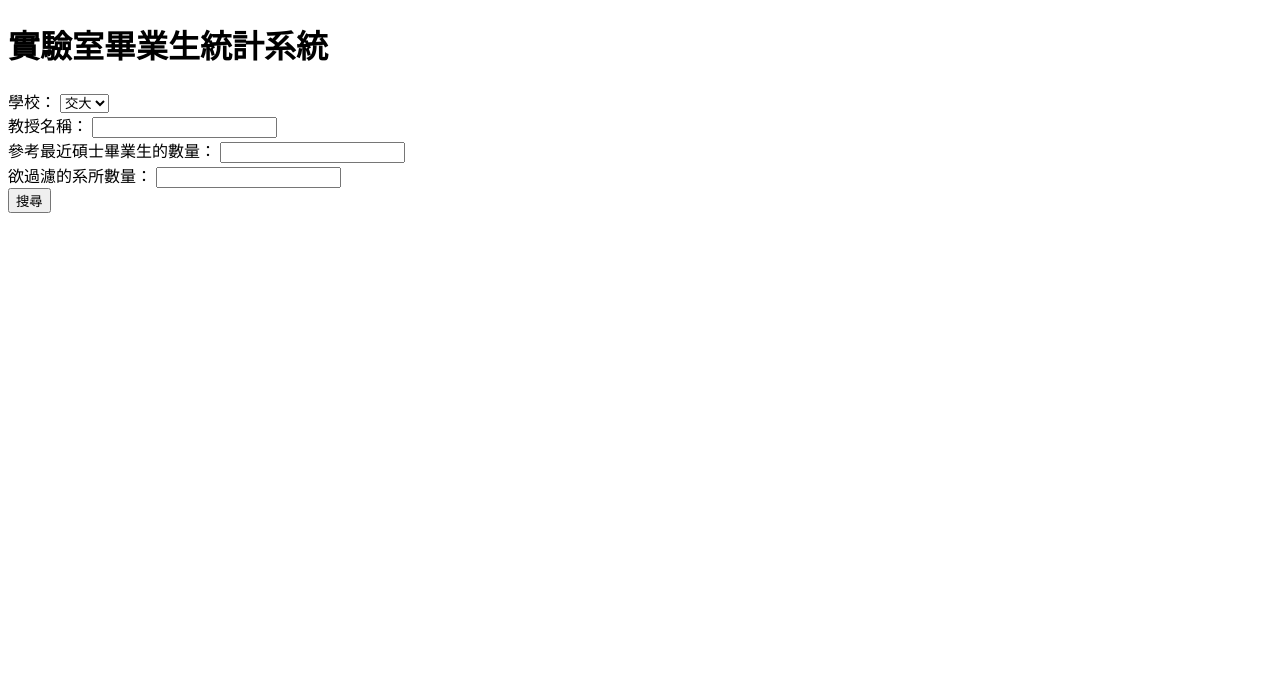
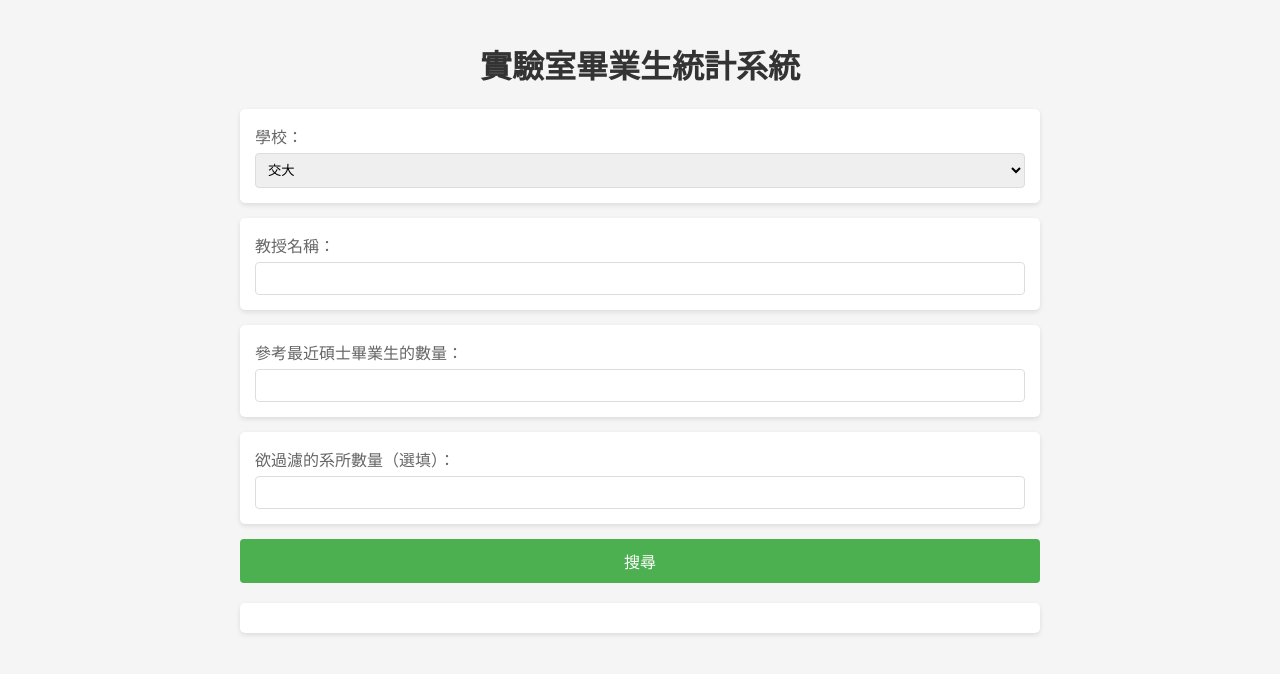
Before and after one commit to Edward-lan/Graduate-time-parser, a Flask app: page / in a window 1280 px wide. Shown: the top 674 px of the page. Run offline with Flask 2, Linux system fonts and the light colour scheme.

Commit message:
Update index.html

```diff
--- a/templates/index.html
+++ b/templates/index.html
@@ -4,10 +4,82 @@
     <title>實驗室畢業生統計系統</title>
     <meta charset="UTF-8">
     <meta name="viewport" content="width=device-width, initial-scale=1.0">
+    <style>
+        body {
+            font-family: Arial, sans-serif;
+            max-width: 800px;
+            margin: 0 auto;
+            padding: 20px;
+            background-color: #f5f5f5;
+        }
+
+        h1 {
+            color: #333;
+            text-align: center;
+        }
+
+        .form-group {
+            margin-bottom: 15px;
+            background: white;
+            padding: 15px;
+            border-radius: 5px;
+            box-shadow: 0 2px 5px rgba(0,0,0,0.1);
+        }
+
+        label {
+            display: block;
+            margin-bottom: 5px;
+            color: #666;
+        }
+
+        select, input {
+            width: 100%;
+            padding: 8px;
+            border: 1px solid #ddd;
+            border-radius: 4px;
+            box-sizing: border-box;
+        }
+
+        button {
+            background-color: #4CAF50;
+            color: white;
+            padding: 10px 20px;
+            border: none;
+            border-radius: 4px;
+            cursor: pointer;
+            width: 100%;
+            font-size: 16px;
+        }
+
+        button:hover {
+            background-color: #45a049;
+        }
+
+        #result {
+            margin-top: 20px;
+            padding: 15px;
+            background: white;
+            border-radius: 5px;
+            box-shadow: 0 2px 5px rgba(0,0,0,0.1);
+        }
+
+        .error {
+            color: red;
+            font-size: 14px;
+            margin-top: 5px;
+            display: none;
+        }
+
+        .loading {
+            display: none;
+            text-align: center;
+            margin: 20px 0;
+        }
+    </style>
 </head>
 <body>
     <h1>實驗室畢業生統計系統</h1>
-    <div>
+    <div class="form-group">
         <label for="school">學校：</label>
         <select id="school">
             <option value="1">交大</option>
@@ -15,31 +87,65 @@
             <option value="3">清大</option>
         </select>
     </div>
-    <div>
+    <div class="form-group">
         <label for="name">教授名稱：</label>
         <input type="text" id="name">
+        <div id="name-error" class="error">請輸入教授名稱</div>
     </div>
-    <div>
+    <div class="form-group">
         <label for="sample_count">參考最近碩士畢業生的數量：</label>
-        <input type="number" id="sample_count">
+        <input type="number" id="sample_count" min="1">
+        <div id="sample-error" class="error">請輸入大於0的數字</div>
     </div>
-    <div>
-        <label for="filter_cnt">欲過濾的系所數量：</label>
-        <input type="number" id="filter_cnt">
+    <div class="form-group">
+        <label for="filter_cnt">欲過濾的系所數量（選填）：</label>
+        <input type="number" id="filter_cnt" min="0">
+        <div id="filter-error" class="error">請輸入有效的數字</div>
     </div>
     <button onclick="searchData()">搜尋</button>
+    <div class="loading" id="loading">搜尋中，請稍候...</div>
     <div id="result"></div>
 
     <script>
         async function searchData() {
+            // 重置錯誤訊息
+            document.querySelectorAll('.error').forEach(el => el.style.display = 'none');
+
+            // 驗證輸入
+            const name = document.getElementById('name').value.trim();
+            const sample_count = document.getElementById('sample_count').value;
+            const filter_cnt = document.getElementById('filter_cnt').value;
+
+            let hasError = false;
+
+            if (!name) {
+                document.getElementById('name-error').style.display = 'block';
+                hasError = true;
+            }
+
+            if (!sample_count || sample_count < 1) {
+                document.getElementById('sample-error').style.display = 'block';
+                hasError = true;
+            }
+
+            if (filter_cnt && filter_cnt < 0) {
+                document.getElementById('filter-error').style.display = 'block';
+                hasError = true;
+            }
+
+            if (hasError) return;
+
             const data = {
                 school: document.getElementById('school').value,
-                name: document.getElementById('name').value,
-                sample_count: document.getElementById('sample_count').value,
-                filter_cnt: document.getElementById('filter_cnt').value
+                name: name,
+                sample_count: sample_count,
+                filter_cnt: filter_cnt || 0
             };
 
             try {
+                document.getElementById('loading').style.display = 'block';
+                document.getElementById('result').innerHTML = '';
+
                 const response = await fetch('/search', {
                     method: 'POST',
                     headers: {
@@ -47,10 +153,20 @@
                     },
                     body: JSON.stringify(data)
                 });
+
+                if (!response.ok) {
+                    throw new Error('搜尋失敗');
+                }
+
                 const result = await response.json();
                 displayResult(result);
             } catch (error) {
-                console.error('Error:', error);
+                document.getElementById('result').innerHTML = `
+                    <div style="color: red; padding: 10px;">
+                        發生錯誤：${error.message}
+                    </div>`;
+            } finally {
+                document.getElementById('loading').style.display = 'none';
             }
         }
 
@@ -59,9 +175,11 @@
             resultDiv.innerHTML = `
                 <h2>搜尋結果</h2>
                 <p>最近 ${result.sample_count} 筆碩士畢業生紀錄中：</p>
-                <p>${result.graduate_2_years} 位2年左右畢業</p>
-                <p>${result.graduate_2_3_years} 位2-3年畢業</p>
-                <p>${result.graduate_3_plus_years} 位3年以上畢業</p>
+                <div style="margin-left: 20px;">
+                    <p>⚫ ${result.graduate_2_years} 位2年左右畢業</p>
+                    <p>⚫ ${result.graduate_2_3_years} 位2-3年畢業</p>
+                    <p>⚫ ${result.graduate_3_plus_years} 位3年以上畢業</p>
+                </div>
             `;
         }
     </script>
```
